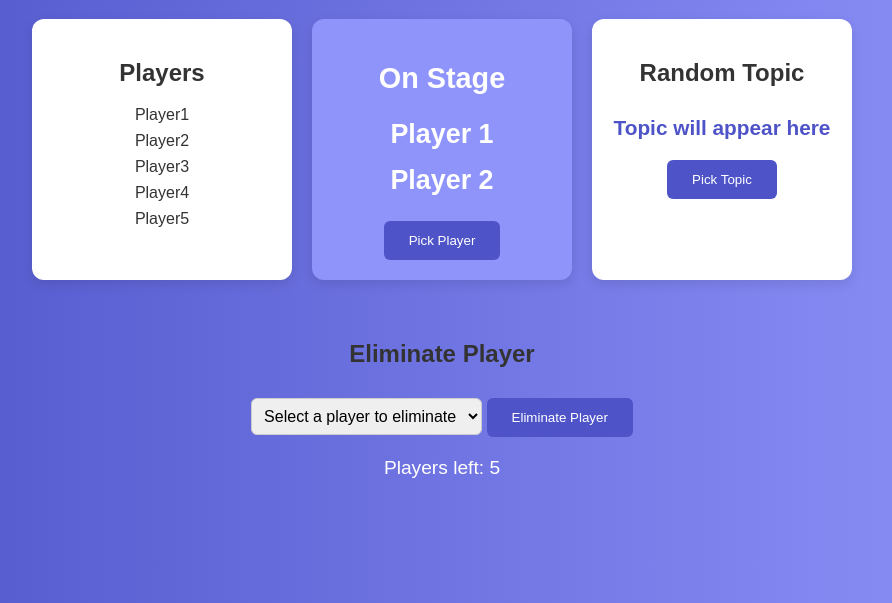
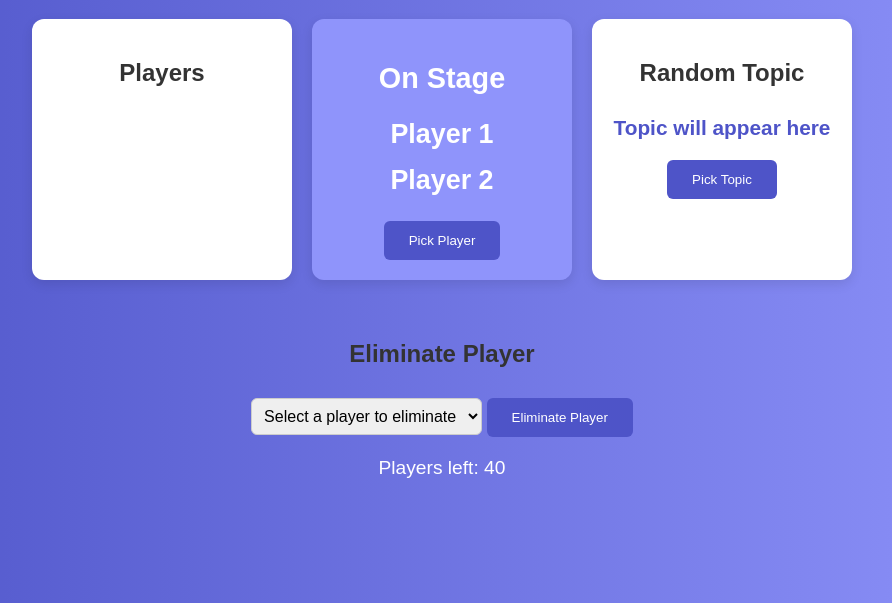
Before and after one commit to estellealice/The-floor, a plain HTML site: page index.html in a window 1280 px wide. Shown: the part 197-800 px from the top of the page, without its empty margins (198-1090 px from the left). Drawn offline with Linux system fonts and the light colour scheme.

Commit message:
Update index.html

```diff
--- a/index.html
+++ b/index.html
@@ -170,18 +170,19 @@
 
         // List of 40 players (You can replace these names with actual names)
         const players = [
-            "Player1", "Player2", "Player3", "Player4", "Player5"
+            "Player1", "Player2", "Player3", "Player4", "Player5", "Player6", "Player7", "Player8", "Player9", "Player10",
+            "Player11", "Player12", "Player13", "Player14", "Player15", "Player16", "Player17", "Player18", "Player19", "Player20",
+            "Player21", "Player22", "Player23", "Player24", "Player25", "Player26", "Player27", "Player28", "Player29", "Player30",
+            "Player31", "Player32", "Player33", "Player34", "Player35", "Player36", "Player37", "Player38", "Player39", "Player40"
         ];
 
         let eliminatedPlayers = [];
         let onStage = [];
 
-        // Function to display all players
+        // Function to display players (now initially empty)
         function displayPlayers() {
             const playersList = document.getElementById('players-list');
-            playersList.innerHTML = players.map(player =>
-                `<div class="list-item ${eliminatedPlayers.includes(player) ? 'eliminated' : ''}">${player}</div>`
-            ).join('');
+            playersList.innerHTML = ''; // No players displayed initially
         }
 
         // Function to pick a random player who isn’t on stage or eliminated
@@ -253,11 +254,8 @@
             document.getElementById('player-count').textContent = `Players left: ${remainingPlayers.length}`;
         }
 
-        // Event listeners for buttons
-        document.getElementById('pick-player').addEventListener('click', () => {
-            pickPlayer();
-            updatePlayerCount();
-        });
+        // Add event listeners for buttons
+        document.getElementById('pick-player').addEventListener('click', pickPlayer);
         document.getElementById('pick-topic').addEventListener('click', pickTopic);
         document.getElementById('eliminate-player-btn').addEventListener('click', eliminatePlayer);
 
```
